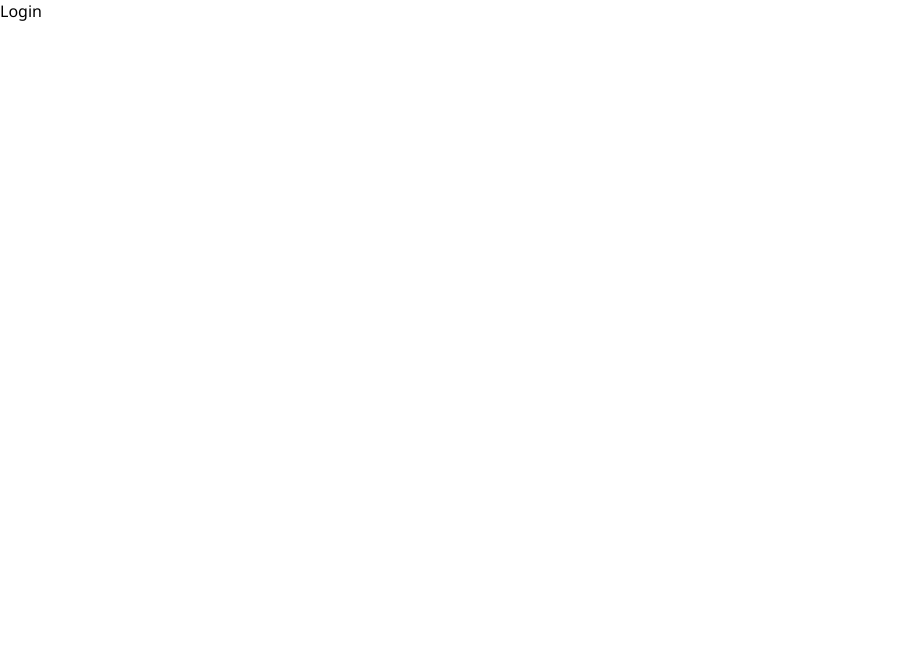
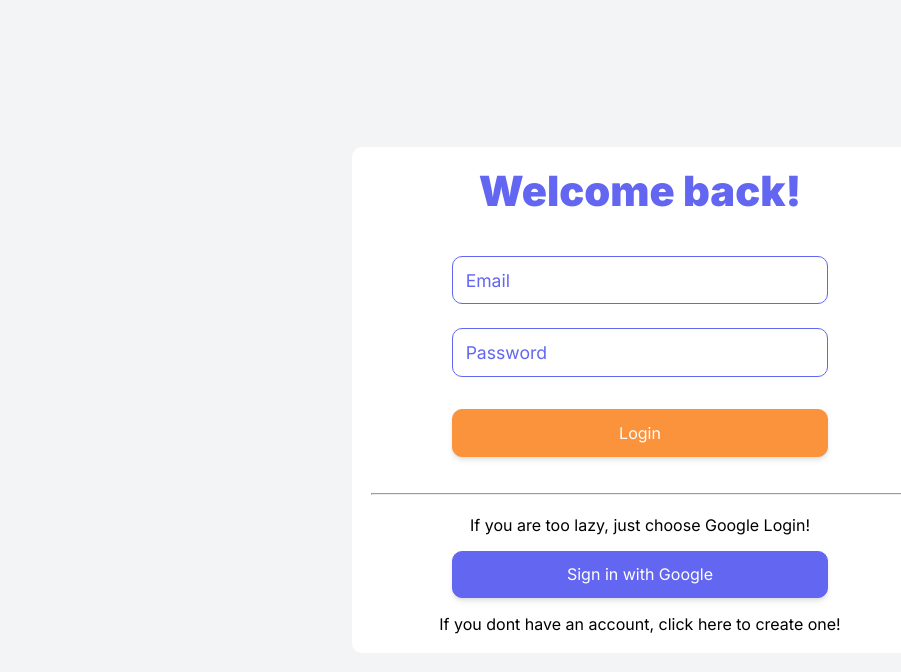
Before and after one commit to akshayraichur/ChatterWorld, a Next.js app: page /login in a window 1280 px wide. Shown: the top 672 px of the page, without its empty margins (0-901 px from the left). Built offline with nearby package versions, Linux system fonts and the light colour scheme.

Commit message:
feat: login page UI

```diff
--- a/emotion.d.ts
+++ b/emotion.d.ts
@@ -14,5 +14,6 @@ declare module "@emotion/react" {
       sm: string;
       md: string;
     };
+    borderRadius: string;
   }
 }
--- a/package.json
+++ b/package.json
@@ -9,7 +9,6 @@
     "lint": "next lint"
   },
   "dependencies": {
-    "@chakra-ui/react": "^2.7.0",
     "@emotion/react": "^11.11.1",
     "@emotion/styled": "^11.11.0",
     "@types/node": "20.2.5",
--- /dev/null
+++ b/src/components/Button.tsx
@@ -0,0 +1,44 @@
+import React from "react";
+import styled from "@emotion/styled";
+import { css } from "@emotion/react";
+
+type ButtonProps = {
+  children: React.ReactNode;
+  variant?: string;
+  color?: string;
+  width?: string;
+};
+
+const Button = (props: ButtonProps) => {
+  const { children } = props;
+  return <button {...props}>{children}</button>;
+};
+
+const StyledButton = styled(Button)`
+  padding: 0.8rem 2.5rem;
+  margin: 1rem 0;
+  cursor: pointer;
+  color: white;
+  font-size: 1rem;
+  font-family: "Inter";
+  border-radius: ${(props) => props.theme.borderRadius};
+  box-shadow: ${(props) => props.theme.shadow.md};
+  background-color: ${(props) => props.theme.colors.primary};
+  border: 1px solid ${(props) => props.theme.colors.primary};
+  width: 100%;
+
+  ${(props) =>
+    props.width &&
+    css`
+      width: ${props.width};
+    `}
+
+  ${(props) =>
+    props.color === "secondary" &&
+    css`
+      background-color: ${props.theme.colors.secondary};
+      border: 1px solid ${props.theme.colors.secondary};
+    `}
+`;
+
+export default StyledButton;
--- /dev/null
+++ b/src/components/Heading.tsx
@@ -0,0 +1,43 @@
+import { css } from "@emotion/react";
+import styled from "@emotion/styled";
+import React from "react";
+
+type HeadingProp = {
+  children: string;
+  className?: string;
+};
+
+const StyledHeading = styled.h1`
+  font-size: 3rem;
+  font-weight: 900;
+  color: ${(props) => props.theme.colors.primary};
+
+  ${(props) =>
+    props.className?.includes("lg") &&
+    css`
+      font-size: 2.6rem;
+    `}
+  ${(props) =>
+    props.className?.includes("xl") &&
+    css`
+      font-size: 4rem;
+    `}
+    ${(props) =>
+    props.className?.includes("md") &&
+    css`
+      font-size: 2rem;
+    `}
+    ${(props) =>
+    props.className?.includes("center") &&
+    css`
+      text-align: center;
+    `};
+`;
+
+const Heading = (props: HeadingProp) => {
+  const { children } = props;
+
+  return <StyledHeading {...props}>{children}</StyledHeading>;
+};
+
+export default Heading;
--- /dev/null
+++ b/src/components/Input.tsx
@@ -0,0 +1,37 @@
+import React from "react";
+import styled from "@emotion/styled";
+
+type InputProps = {
+  placeholder: string;
+  type: string;
+};
+
+const StyledInput = styled.input`
+  width: 70%;
+  margin: 0.5rem 0;
+  padding: 0.8rem;
+  font-family: "Inter";
+  border-radius: ${(props) => props.theme.borderRadius};
+  font-size: 1.1rem;
+  color: ${(props) => props.theme.colors.primary};
+  border: 1px solid ${(props) => props.theme.colors.primary};
+
+  ::-webkit-input-placeholder {
+    color: ${(props) => props.theme.colors.primary};
+  }
+
+  :focus {
+    outline: 1px solid ${(props) => props.theme.colors.primary};
+  }
+
+  @media only screen and (width <= 599px) {
+    width: 100%;
+  }
+`;
+
+const Input = (props: InputProps) => {
+  const { placeholder, type } = props;
+  return <StyledInput placeholder={placeholder} type={type} />;
+};
+
+export default Input;
--- a/src/constants/GlobalStyles.ts
+++ b/src/constants/GlobalStyles.ts
@@ -66,7 +66,8 @@ export const theme = {
     danger: "#f43f5e",
   },
   shadow: {
-    sm: `box-shadow: 0 1px 2px 0 rgb(0 0 0 / 0.05)`,
-    md: `box-shadow: 0 4px 6px -1px rgb(0 0 0 / 0.1), 0 2px 4px -2px rgb(0 0 0 / 0.1)`,
+    sm: `0 1px 2px 0 rgb(0 0 0 / 0.05)`,
+    md: `0 4px 6px -1px rgb(0 0 0 / 0.1), 0 2px 4px -2px rgb(0 0 0 / 0.1)`,
   },
+  borderRadius: "10px",
 };
--- /dev/null
+++ b/src/modules/Login/Login.styles.tsx
@@ -0,0 +1,36 @@
+import styled from "@emotion/styled";
+
+const StyledLogin = styled.div`
+  display: flex;
+  height: 100vh;
+  background-color: ${(props) => props.theme.colors.background};
+  flex-direction: column;
+  justify-content: center;
+  align-items: center;
+
+  .container {
+    background-color: ${(props) => props.theme.colors.foreground};
+    padding: 1.2rem;
+    border-radius: ${(props) => props.theme.borderRadius};
+    width: 45%;
+    margin: 1rem;
+
+    @media screen and (max-width: 899px) {
+      width: 100%;
+      margin: 1rem;
+    }
+  }
+
+  .form-container {
+    margin-top: 2rem;
+    text-align: center;
+  }
+
+  .input-container {
+    width: 100%;
+    text-align: center;
+    margin: 0.5rem 0;
+  }
+`;
+
+export default StyledLogin;
--- a/src/modules/Login/Login.tsx
+++ b/src/modules/Login/Login.tsx
@@ -1,5 +1,52 @@
-const Login = () => {
-  return <div>Login</div>;
+import { NextPage } from "next";
+import StyledLogin from "./Login.styles";
+import Heading from "@/components/Heading";
+import Head from "next/head";
+import Input from "@/components/Input";
+import Button from "@/components/Button";
+
+const Login: NextPage = () => {
+  return (
+    <>
+      <>
+        <Head>
+          <title>Login</title>
+        </Head>
+      </>
+      <StyledLogin>
+        <div className="container">
+          <Heading className="lg center">Welcome back!</Heading>
+
+          <div className="form-container">
+            <div className="input-container">
+              <Input type="text" placeholder="Email" />
+            </div>
+            <div className="input-container">
+              <Input type="password" placeholder="Password" />
+            </div>
+            <div>
+              <Button color="secondary" width="70%">
+                Login
+              </Button>
+            </div>
+            <br />
+            <hr />
+            <br />
+            <div>
+              <p>If you are too lazy, just choose Google Login!</p>
+            </div>
+            <div>
+              <Button width="70%">Sign in with Google</Button>
+            </div>
+
+            <div>
+              <p>If you dont have an account, click here to create one!</p>
+            </div>
+          </div>
+        </div>
+      </StyledLogin>
+    </>
+  );
 };
 
 export default Login;
--- a/src/pages/_app.tsx
+++ b/src/pages/_app.tsx
@@ -5,13 +5,12 @@ import type { AppProps } from "next/app";
 
 import { Inter, Noto_Sans } from "next/font/google";
 export const inter = Inter({ subsets: ["latin"], variable: "--inter" });
-export const notoSans = Noto_Sans({ weight: "400", subsets: ["latin"] });
 
 export default function App({ Component, pageProps }: AppProps) {
   return (
     <>
       <ThemeProvider theme={theme}>
-        <main className={inter.className + " " + notoSans.className}>
+        <main className={inter.className}>
           <Component {...pageProps} />
         </main>
       </ThemeProvider>
--- a/src/pages/index.tsx
+++ b/src/pages/index.tsx
@@ -1,6 +1,6 @@
 import styled from "@emotion/styled";
 import Head from "next/head";
-import { inter, notoSans } from "./_app";
+import { inter } from "./_app";
 
 const Button = styled.button`
   background-color: ${(props) => props.theme.colors.primary};
@@ -32,7 +32,7 @@ export default function Home() {
       <div>
         <h1 className={inter.className}>Hello World! Welcome to Chatter World</h1>
         <div className="card bsh">
-          <h2 className={notoSans.className}>Post Text</h2>
+          <h2>Post Text</h2>
           <p>
             Lorem ipsum dolor sit amet consectetur adipisicing elit. Libero sed dicta, ratione soluta qui similique
             debitis, ut sunt voluptate nulla cum aperiam, neque corrupti dolor quod incidunt assumenda aliquam dolore?
```
Also changed, not shown: src/modules/Login/Login.styles.ts (deleted), src/styles/Home.module.css (added), 1 other file (tests, documents, lock files or other folders).
